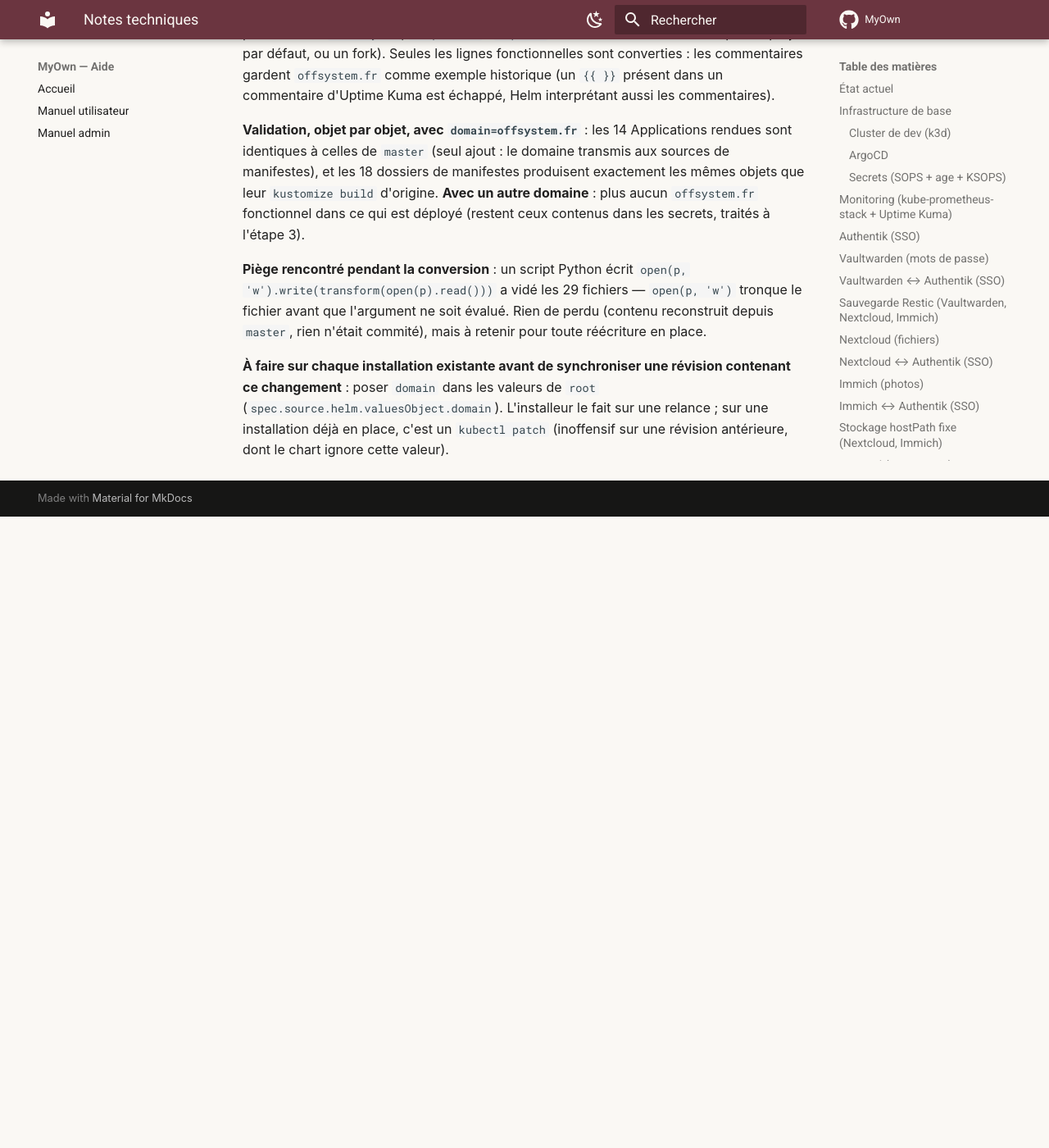
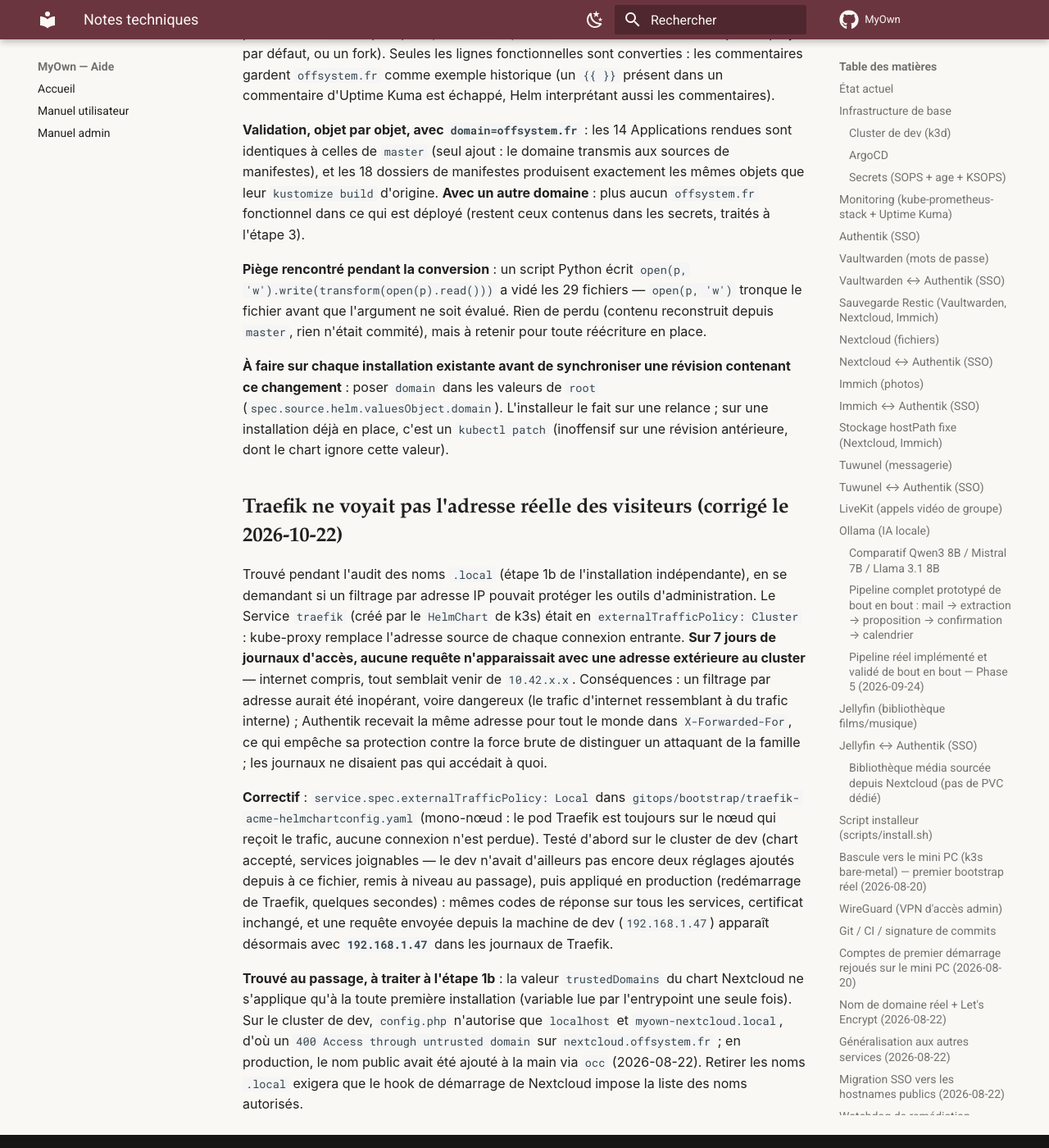
Before and after one commit to Pavliin/MyOwn, an MkDocs documentation site: the page built from docs/notes-techniques.md, in a window 1280 px wide and 1400 px high, scrolled down 116645 px. Shown: the whole window at 82% size. Built offline with MkDocs 1.6.1 and Material for MkDocs 9.7.7, drawn with Linux system fonts in a browser that asks for light colours; comment, search, counter and statistics services are not loaded; before the commit the page ends 117275 px from its top, so only the background shows below that; part of the change alters nothing that is shown.

Commit message:
docs: add level-A, signature and client-IP points to the install design
Pi-hole becomes a prerequisite of level A (home.arpa suffix, never
.local), ArgoCD commit-signature verification is required before other
households track the repo, and the Traefik client-IP fix is recorded
with the Nextcloud trustedDomains finding for step 1b.

Co-Authored-By: Claude Opus 5.5 <noreply@anthropic.com>

```diff
--- a/docs/installation-utilisateur.md
+++ b/docs/installation-utilisateur.md
@@ -90,6 +90,12 @@ Avoir un **nom de domaine** et être **accessible depuis internet** sont deux ch
 | Mailu | — | — | ✅ + VPS | réception internet, relais |
 
 **Changer de niveau** : de B à C, il suffit d'ouvrir les ports et d'activer le DynDNS — mêmes noms, mêmes données. De A à B, les adresses des services changent (suffixe local → domaine) et les appareils doivent être reconfigurés. Conseil donné à l'installation : choisir B dès qu'un passage à C est envisageable.
+
+#### Prérequis et protections transverses (ajoutés le 2026-10-22)
+
+- **Pi-hole est un prérequis du niveau A.** Sans domaine public, rien d'autre ne fait connaître aux appareils de la maison les noms `<service>.<suffixe>` : l'installeur met Pi-hole en place avec une entrée couvrant tout le suffixe, et la seule action manuelle est de régler, dans la box, le DNS distribué aux appareils sur l'adresse du serveur. Suffixe recommandé : `home.arpa` (RFC 8375, réservé aux réseaux domestiques) — jamais `.local`, réservé à la découverte automatique (mDNS) et source de conflits sur macOS/iOS/Linux. En B et C, Pi-hole reste optionnel (il ne sert qu'au filtrage et à éviter le détour par la box).
+- **Vérification des signatures de commits par ArgoCD, avant toute ouverture à d'autres foyers.** Une installation applique ce que dit le dépôt suivi, avec tous les droits sur le cluster : suivre le dépôt du projet, c'est faire confiance au compte qui le publie (un compte compromis atteindrait toutes les installations qui synchronisent). Synchronisation manuelle et tags limitent déjà ce risque ; ArgoCD peut en plus refuser tout commit non signé par une clé de confiance. Le paramètre `repoURL` (suivre un fork) n'ajoute pas ce risque, il le rend seulement visible.
+- **Adresse réelle des visiteurs** : le Service de Traefik est en `externalTrafficPolicy: Local` (corrigé le 2026-10-22, voir `notes-techniques.md`). C'est la condition pour que le filtrage par adresse des outils d'administration (ArgoCD, Grafana, Ollama : `<outil>.<domaine>`, réservés au réseau local et au VPN) ait un sens, et pour qu'Authentik distingue un attaquant du reste de la famille.
 
 ### Configuration d'installation
 
--- a/docs/notes-techniques.md
+++ b/docs/notes-techniques.md
@@ -1189,3 +1189,11 @@ Première étape du plan de `installation-utilisateur.md` (section « Installati
 **Piège rencontré pendant la conversion** : un script Python écrit `open(p, 'w').write(transform(open(p).read()))` a vidé les 29 fichiers — `open(p, 'w')` tronque le fichier avant que l'argument ne soit évalué. Rien de perdu (contenu reconstruit depuis `master`, rien n'était commité), mais à retenir pour toute réécriture en place.
 
 **À faire sur chaque installation existante avant de synchroniser une révision contenant ce changement** : poser `domain` dans les valeurs de `root` (`spec.source.helm.valuesObject.domain`). L'installeur le fait sur une relance ; sur une installation déjà en place, c'est un `kubectl patch` (inoffensif sur une révision antérieure, dont le chart ignore cette valeur).
+
+## Traefik ne voyait pas l'adresse réelle des visiteurs (corrigé le 2026-10-22)
+
+Trouvé pendant l'audit des noms `.local` (étape 1b de l'installation indépendante), en se demandant si un filtrage par adresse IP pouvait protéger les outils d'administration. Le Service `traefik` (créé par le `HelmChart` de k3s) était en `externalTrafficPolicy: Cluster` : kube-proxy remplace l'adresse source de chaque connexion entrante. **Sur 7 jours de journaux d'accès, aucune requête n'apparaissait avec une adresse extérieure au cluster** — internet compris, tout semblait venir de `10.42.x.x`. Conséquences : un filtrage par adresse aurait été inopérant, voire dangereux (le trafic d'internet ressemblant à du trafic interne) ; Authentik recevait la même adresse pour tout le monde dans `X-Forwarded-For`, ce qui empêche sa protection contre la force brute de distinguer un attaquant de la famille ; les journaux ne disaient pas qui accédait à quoi.
+
+**Correctif** : `service.spec.externalTrafficPolicy: Local` dans `gitops/bootstrap/traefik-acme-helmchartconfig.yaml` (mono-nœud : le pod Traefik est toujours sur le nœud qui reçoit le trafic, aucune connexion n'est perdue). Testé d'abord sur le cluster de dev (chart accepté, services joignables — le dev n'avait d'ailleurs pas encore deux réglages ajoutés depuis à ce fichier, remis à niveau au passage), puis appliqué en production (redémarrage de Traefik, quelques secondes) : mêmes codes de réponse sur tous les services, certificat inchangé, et une requête envoyée depuis la machine de dev (`192.168.1.47`) apparaît désormais avec **`192.168.1.47`** dans les journaux de Traefik.
+
+**Trouvé au passage, à traiter à l'étape 1b** : la valeur `trustedDomains` du chart Nextcloud ne s'applique qu'à la toute première installation (variable lue par l'entrypoint une seule fois). Sur le cluster de dev, `config.php` n'autorise que `localhost` et `myown-nextcloud.local`, d'où un `400 Access through untrusted domain` sur `nextcloud.offsystem.fr` ; en production, le nom public avait été ajouté à la main via `occ` (2026-08-22). Retirer les noms `.local` exigera que le hook de démarrage de Nextcloud impose la liste des noms autorisés.
```
